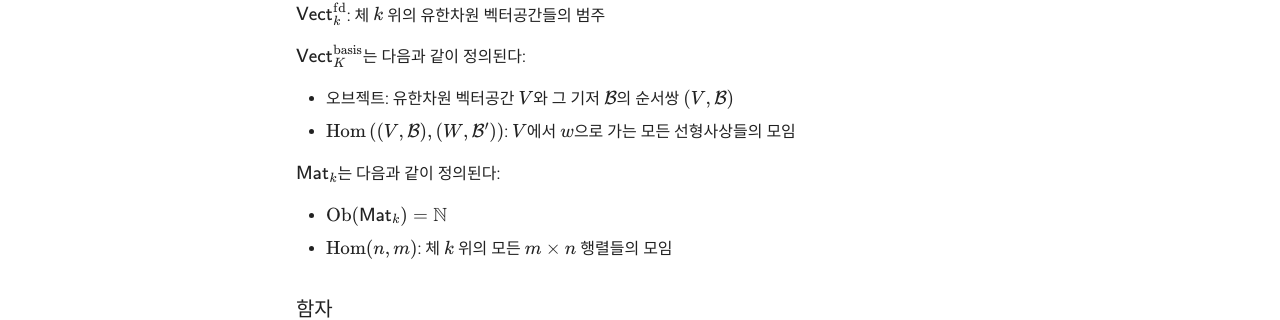
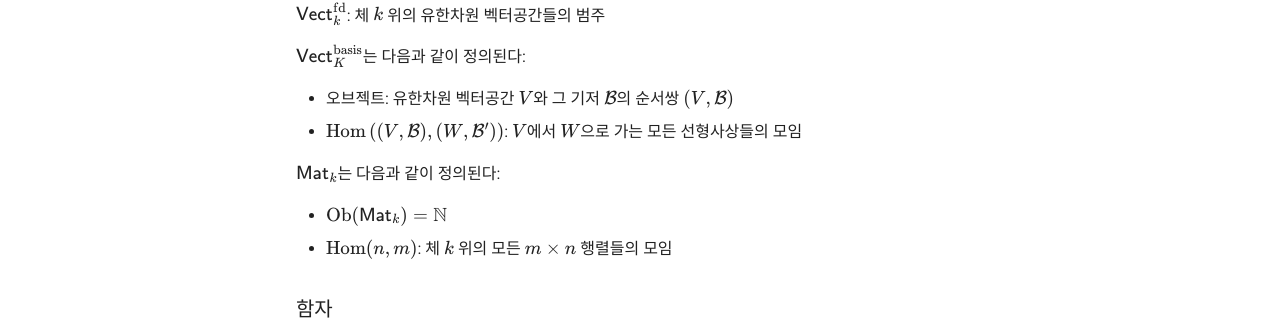
Before and after one commit to rattopos/rattopedia, an MkDocs documentation site: the page built from docs/blog/posts/FinDimVect=BasisVect=Mat/FinDimVect=BasisVect=Mat.md, in a window 1280 px wide and 900 px high. Shown: the part 381-701 px from the top of the window. Built offline with MkDocs 1.6.1 and Material for MkDocs 9.7.7, drawn with Linux system fonts in a browser that asks for light colours.

```diff
--- a/docs/blog/posts/FinDimVect=BasisVect=Mat/FinDimVect=BasisVect=Mat.md
+++ b/docs/blog/posts/FinDimVect=BasisVect=Mat/FinDimVect=BasisVect=Mat.md
@@ -20,7 +20,7 @@ ${ \mathsf{Vect}^{\mathrm{fd}}_{k} }$: 체 ${ k }$ 위의 유한차원 벡터공
 ${ \mathsf{Vect}^{\mathrm{basis}}_{K} }$는 다음과 같이 정의된다:
 
 - 오브젝트: 유한차원 벡터공간 ${ V }$와 그 기저 ${ \mathcal{B} }$의 순서쌍 ${ (V,\mathcal{B}) }$
-- ${ \operatorname{Hom}\left( \left( V,\mathcal{B} \right),\left( W,\mathcal{B'} \right) \right) }$: ${ V }$에서 ${ w }$으로 가는 모든 선형사상들의 모임
+- ${ \operatorname{Hom}\left( \left( V,\mathcal{B} \right),\left( W,\mathcal{B'} \right) \right) }$: ${ V }$에서 ${ W }$으로 가는 모든 선형사상들의 모임
 
 ${ \mathsf{Mat}_{k} }$는 다음과 같이 정의된다:
 
```
